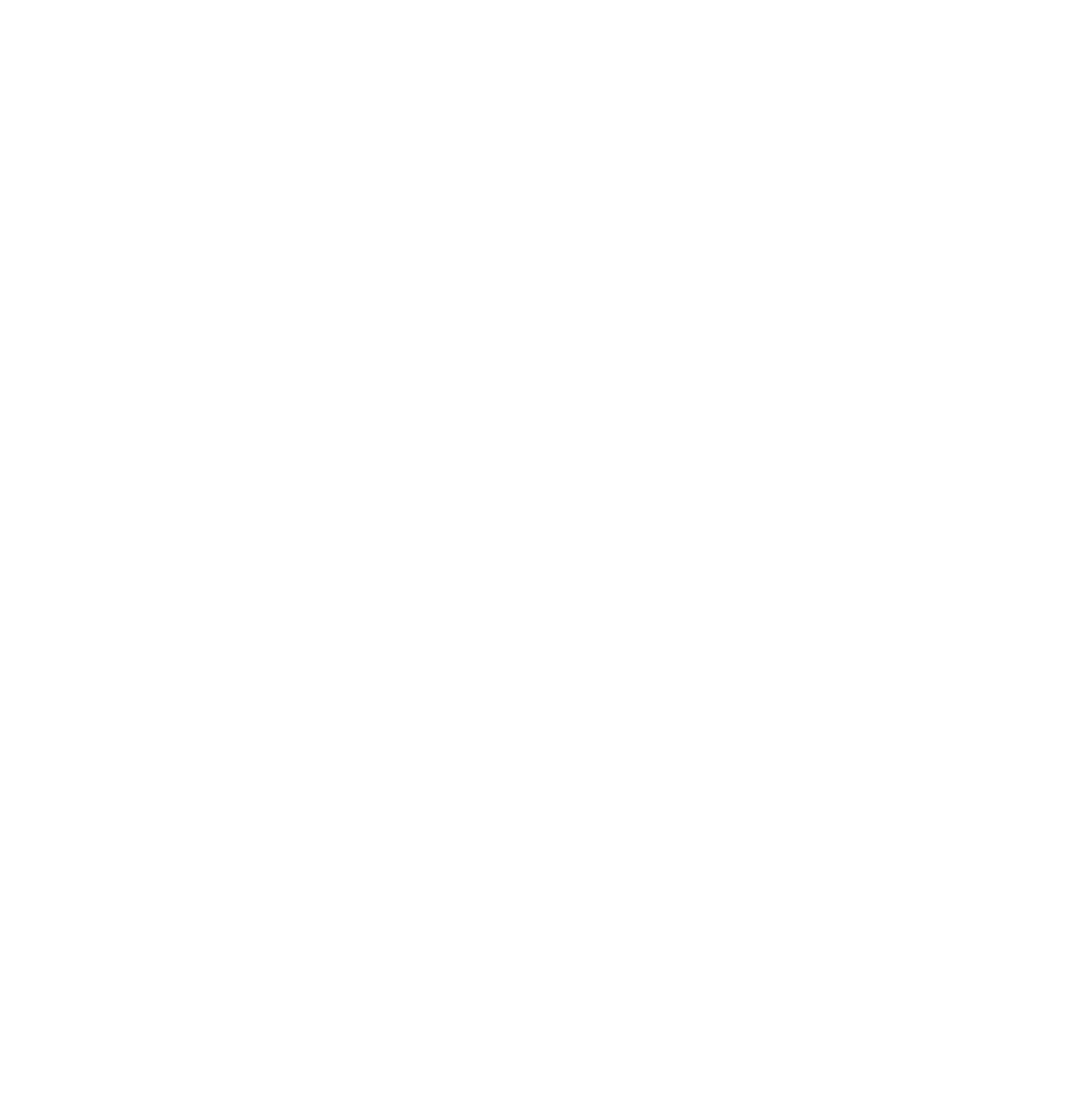
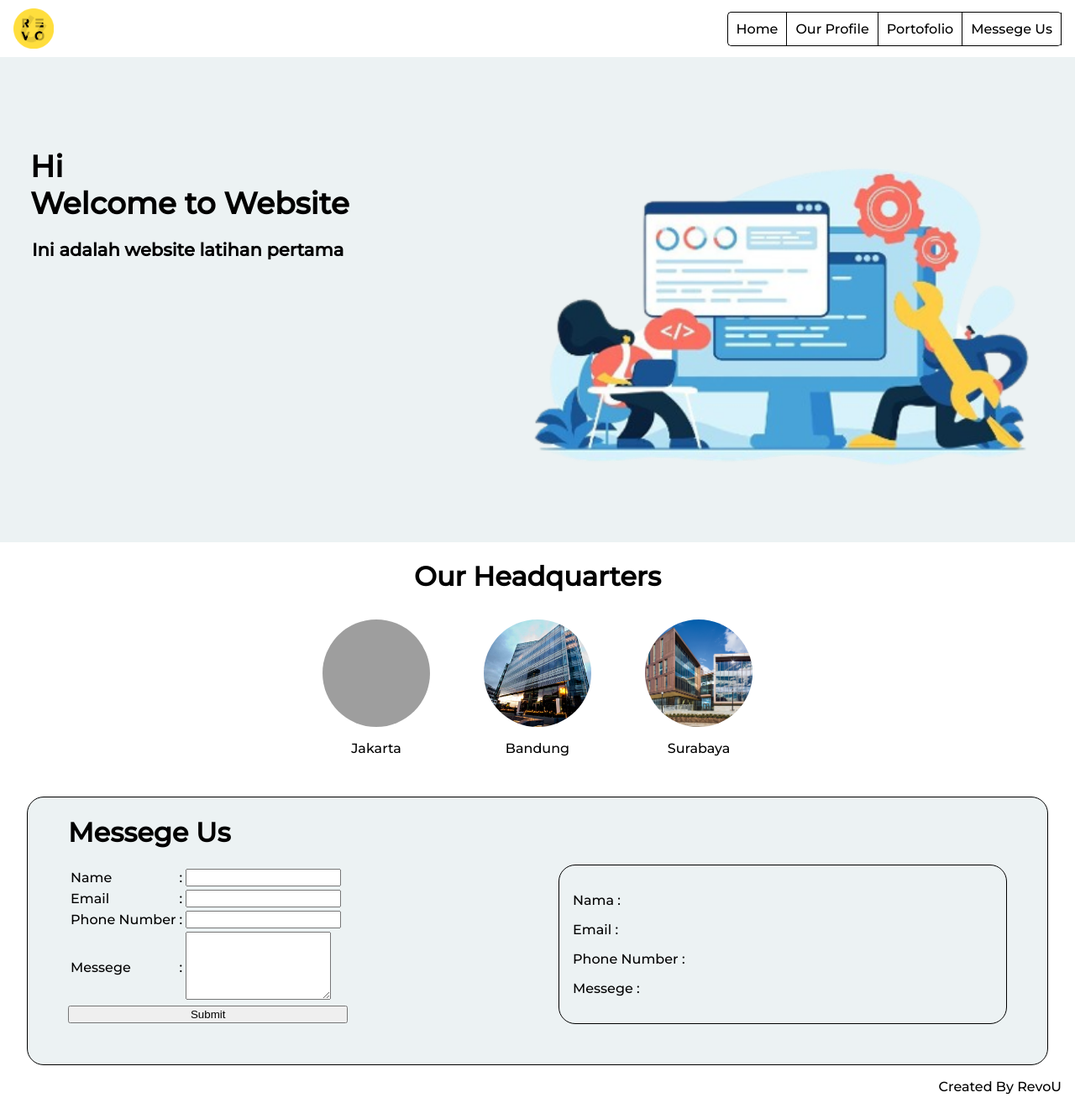
Before and after one commit to revou-fundamental-course/29-may-23-hiitsayaa, a website: page index.html in a window 1280 px wide. Shown: the whole page at 84% size. Before the commit the page ends 800 px from the top, so only its background shows below. Drawn offline with Linux system fonts and the light colour scheme; grey boxes are pictures that could not be loaded.

Commit message:
feat: add html, css, js, img

```diff
--- /dev/null
+++ b/css/profile.css
@@ -0,0 +1,116 @@
+body{
+    margin: 0;
+    font-family: Montserrat;
+}
+
+header{
+    display: flex;
+    justify-content: space-between;
+    align-items: center;
+    margin: 0 1em 0 1em;
+}
+
+.logo{
+    height: 3em;
+    padding: 10px 10px 10px 0px;
+}
+
+.nav-bar{
+    display: flex;
+    border: 1px solid black;
+    border-radius: 5px;
+}
+
+.nav-item{
+    padding: 10px;
+    border-right: 1px solid black;
+    text-align: center;
+    cursor: pointer;
+}
+
+.nav-item:hover{
+    background: rgb(236, 242, 243);
+}
+
+.nav-bar:last-child{
+    border-right: none;
+}
+
+
+.profile-section{
+    text-align: center;
+    background-color: rgb(236, 242, 243);
+    border-radius: 20px;
+    margin: 0em 1em 0em 1em;
+    padding: 1em 0em 1em 0em;
+}
+
+.wrapper{
+    display: flex;
+    margin: 2em 0em;
+    justify-content: center;
+}
+
+.image-container{
+    display: flex;
+    flex-direction: column;
+    align-items: center;
+    margin: 0 2em;
+}
+
+.image{
+    height: 8em;
+    width: 8em;
+    border-radius: 50%;
+}
+
+#profil{
+    background-size: cover;
+    background-position: 50%;
+}
+
+
+.wrapper2{
+    display: flex;
+}
+
+.about-section{
+    width: 50%;
+    text-align: center;
+    background-color: rgb(236, 242, 243);
+    border-radius: 20px;
+    margin: 1em 1em 1em 1em;
+    padding: 1em 0em;
+}
+
+.about-container{
+    display: flex;
+    flex-direction: row;
+    align-items: center;
+}
+
+.pict{
+    height: 15em;
+    width: 15em;
+    border-radius: 20px;
+    object-fit: cover;
+}
+
+#photo{
+    margin-left: 1em;
+}
+
+.tombol{
+    display: none;
+}
+
+.about-company{
+    margin: 2em;
+    text-align: justify;
+}
+
+@media only screen and (max-width: 1000px) {
+    .about-container{
+        flex-direction: column;
+    }
+}
--- a/css/style.css
+++ b/css/style.css
@@ -0,0 +1,156 @@
+body{
+    margin: 0;
+    font-family: Montserrat;
+}
+
+header{
+    display: flex;
+    justify-content: space-between;
+    align-items: center;
+    margin: 0 1em 0 1em;
+}
+
+.logo{
+    height: 3em;
+    padding: 10px 10px 10px 0px;
+}
+
+.nav-bar{
+    display: flex;
+    border: 1px solid black;
+    border-radius: 5px;
+}
+
+.nav-item{
+    padding: 10px;
+    border-right: 1px solid black;
+    text-align: center;
+    cursor: pointer;
+}
+
+.nav-item:hover{
+    background: rgb(236, 242, 243);
+}
+
+.nav-bar:last-child{
+    border-right: none;
+}
+
+#hero-section{
+    height: 578px;
+    background-size: contain;
+    background-repeat: no-repeat;
+    background-position: 0% 80%;
+    color: black;
+    background-color: rgb(236, 242, 243);
+    font-size: large;
+}
+
+.hero1{
+    padding: 3em 0em 0em 1em;
+    margin: 0;
+}
+
+.hero2{
+    padding-left: 38px;
+}
+
+#headquarters-section{
+    text-align: center;
+}
+
+.wrapper{
+    display: flex;
+    margin: 2em 0em;
+    justify-content: center;
+}
+
+.headquarters-image-container{
+    display: flex;
+    flex-direction: column;
+    align-items: center;
+    margin: 0 2em;
+}
+
+.headquarters-image{
+    height: 8em;
+    width: 8em;
+    border-radius: 50%;
+}
+
+#jakarta{
+    background-size: cover;
+    background-position: 50%;
+}
+
+#bandung{
+    background-size: cover;
+    background-position: 20%;
+}
+
+#surabaya{
+    background-size: cover;
+    background-position: 60%;
+}
+
+#messege-us-section{
+    border: 1px solid black;
+    border-radius: 20px;
+    background-color: rgb(236, 242, 243);
+    display: flex;
+    justify-content: space-between;
+    margin : 0 2em 0 2em;
+}
+
+.form{
+    padding-left: 3em;
+}
+
+.submit{
+    width: 25em;
+    cursor: pointer;
+}
+
+
+.messege-output{
+    border: 1px solid black;
+    margin: 5em 3em 3em;
+    width: 500px;
+    padding: 1em;
+    border-radius: 20px;
+}
+
+footer{
+    text-align: end;
+    padding: 1em;
+}
+
+@media only screen and (max-width: 600px) {
+    .logo{
+        justify-content: center;
+    }
+
+    header{
+        flex-direction: column;
+    }
+
+    #messege-us-section{
+        flex-direction: column;
+    }
+
+    .form{
+        margin: auto;
+        padding: 0;
+    }
+
+    .head{
+        text-align: center;
+    }
+
+    .messege-output{
+        margin: 2em 1em 2em 1em;
+        padding: 1em;
+        width: auto;
+    }
+
+}
--- a/index.html
+++ b/index.html
@@ -4,9 +4,86 @@
     <meta charset="UTF-8">
     <meta http-equiv="X-UA-Compatible" content="IE=edge">
     <meta name="viewport" content="width=device-width, initial-scale=1.0">
-    <title>Document</title>
+    <title>My Website</title>
+    <link rel="stylesheet" href="css/style.css">
+    <style>
+        @import url('https://fonts.googleapis.com/css2?family=Montserrat:wght@500&display=swap');
+    </style>
 </head>
 <body>
-
+    <header>
+        <img src="image/logo revou.png" alt="logo RevoU" class="logo">
+        <div class="nav-bar">
+            <div class="nav-item">
+                <a href="index.html" style="text-decoration: none; color: black;">Home</a>
+            </div>
+            <div class="nav-item">
+                <a href="profile.html" style="text-decoration: none; color: black;">Our Profile</a>
+            </div>
+            <div class="nav-item">Portofolio</div>
+            <div class="nav-item">Messege Us</div>
+        </div>
+    </header>
+    <div id="hero-section" style="background-image: url(image/hero\ image.png);">
+        <h1 class="hero1"> Hi <span id="nama"></span> <br>
+            <span>Welcome to Website</span>
+        </h1>
+        <h3 class="hero2">Ini adalah website latihan pertama</h3>
+    </div>
+    <div id="headquarters-section">
+        <h1>Our Headquarters</h1>
+        <div class="wrapper">
+            <div class="headquarters-image-container">
+                <div class="headquarters-image" id="jakarta" style="background-image: url(image/jakarta.jpg);"></div>
+                <p>Jakarta</p>
+            </div>
+            <div class="headquarters-image-container">
+                <div class="headquarters-image" id="bandung" style="background-image: url(image/bandung.jpg);"></div>
+                <p>Bandung</p>
+            </div>
+            <div class="headquarters-image-container">
+                <div class="headquarters-image" id="surabaya" style="background-image: url(image/surabaya.jpg);"></div>
+                <p>Surabaya</p>
+            </div>
+        </div>
+    </div>
+    <div id="messege-us-section">
+        <div class="form">
+            <h1 class="head">Messege Us</h1>
+            <form  name="messege-form" onsubmit="return validateForm()">
+            <table>
+                <tr>
+                    <td>Name</td>
+                    <td>:</td>
+                    <td><input type="text" name="fullname"></td>
+                </tr>
+                <tr>
+                    <td>Email</td>
+                    <td>:</td>
+                    <td><input type="email" name="email"></td>
+                </tr>
+                <tr>
+                    <td>Phone Number</td>
+                    <td>:</td>
+                    <td><input type="tel" name="phone"></td>
+                </tr>
+                <tr>
+                    <td>Messege</td>
+                    <td>:</td>
+                    <td><textarea name="messege" cols="19" rows="5"></textarea></td>
+                </tr>
+            </table>
+            <button class="submit">Submit</button>
+            </form>
+        </div>
+        <div class="messege-output">
+            <p>Nama : <span id="sender-name"></span></p>
+            <p>Email : <span id="sender-email"></span></p>
+            <p>Phone Number : <span id="sender-phone"></span></p>
+            <p>Messege : <span id="sender-messege"></span></p>
+        </div>
+    </div>
+    <script src="javascript/script.js"></script>
+    <footer>Created By RevoU</footer>
 </body>
 </html>
```
Also changed, not shown: js/profile.js (added, +23 -0 lines), js/script.js (+20 -0 lines), profile.html (added, +85 -0 lines), image/bandung.jpg (added), image/company.jpg (added), image/company2.jpg (added), image/company3.jpg (added), image/hero image.png (added), image/logo revou.png (added), image/profpic.jpg (added), image/profpic2.jpg (added), image/profpic3.jpg (added), image/surabaya.jpg (added), 1 other file.
